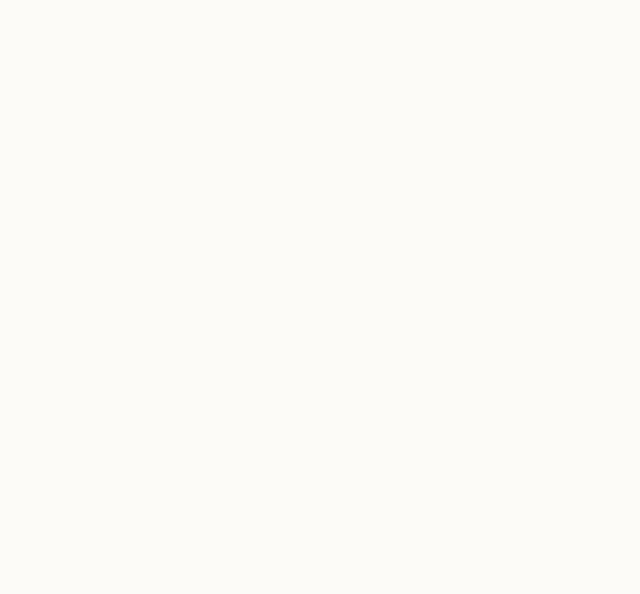
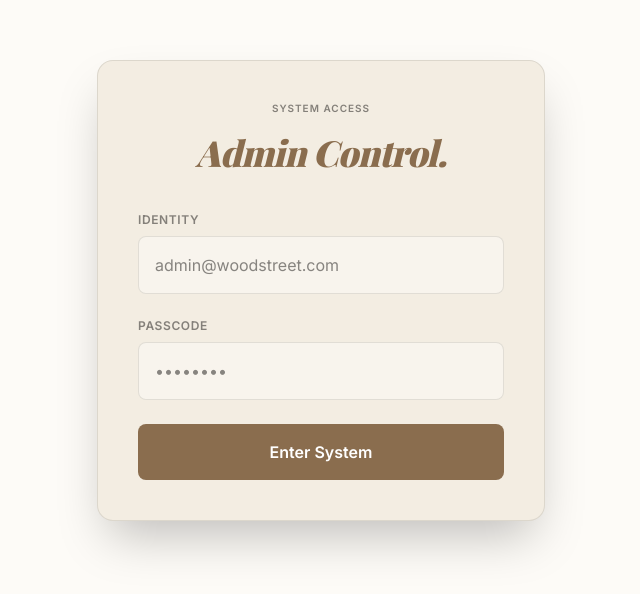
Before and after one commit to MendzTeus/WoodStCollective, a React (Vite) app: page /admin/login in a window 1280 px wide. Before the commit this address had no page. Shown: the part 110-704 px from the top of the page, without its empty margins (319-959 px from the left). Built offline with nearby package versions, Linux system fonts and the light colour scheme; no server answers; a web font is replaced by a local one.

Commit message:
feat: Integrate Supabase for authentication
Adds Supabase client and context for handling user authentication.
Introduces environment variables for Supabase configuration.
Implements protected routes for admin access.
Updates room details to include an optional Airbnb URL.

```diff
--- a/package.json
+++ b/package.json
@@ -12,6 +12,7 @@
   },
   "dependencies": {
     "@google/genai": "^1.29.0",
+    "@supabase/supabase-js": "^2.105.4",
     "@tailwindcss/vite": "^4.1.14",
     "@vitejs/plugin-react": "^5.0.4",
     "date-fns": "^4.1.0",
--- a/src/App.tsx
+++ b/src/App.tsx
@@ -5,7 +5,9 @@
 
 import { BrowserRouter as Router, Routes, Route, Navigate } from "react-router-dom";
 import { SiteProvider } from "./context/SiteContext";
+import { AuthProvider } from "./context/AuthContext";
 import Layout from "./components/Layout";
+import ProtectedRoute from "./components/ProtectedRoute";
 import Home from "./pages/Home";
 import Spaces from "./pages/Spaces";
 import RoomDetail from "./pages/RoomDetail";
@@ -14,6 +16,7 @@ import About from "./pages/About";
 import Amenities from "./pages/Amenities";
 
 // Admin
+import AdminLogin from "./pages/admin/Login";
 import AdminLayout from "./pages/admin/AdminLayout";
 import AdminPages from "./pages/admin/Pages";
 import AdminRooms from "./pages/admin/Rooms";
@@ -22,6 +25,7 @@ import AdminReviews from "./pages/admin/Reviews";
 
 export default function App() {
   return (
+    <AuthProvider>
       <SiteProvider>
         <Router>
           <Layout>
@@ -33,7 +37,13 @@ export default function App() {
               <Route path="/about" element={<About />} />
               <Route path="/amenities" element={<Amenities />} />
 
-            <Route path="/admin" element={<AdminLayout />}>
+              <Route path="/admin/login" element={<AdminLogin />} />
+
+              <Route path="/admin" element={
+                <ProtectedRoute>
+                  <AdminLayout />
+                </ProtectedRoute>
+              }>
                 <Route index element={<Navigate to="/admin/pages" replace />} />
                 <Route path="pages" element={<AdminPages />} />
                 <Route path="rooms" element={<AdminRooms />} />
@@ -44,5 +54,6 @@ export default function App() {
           </Layout>
         </Router>
       </SiteProvider>
+    </AuthProvider>
   );
 }
--- /dev/null
+++ b/src/components/ProtectedRoute.tsx
@@ -0,0 +1,21 @@
+import React from 'react';
+import { Navigate } from 'react-router-dom';
+import { useAuth } from '../context/AuthContext';
+
+export default function ProtectedRoute({ children }: { children: React.ReactNode }) {
+  const { user, isLoading } = useAuth();
+
+  if (isLoading) {
+    return (
+      <div className="min-h-screen bg-background-dark flex items-center justify-center">
+        <div className="w-12 h-12 border-4 border-divider-subtle border-t-primary rounded-full animate-spin"></div>
+      </div>
+    );
+  }
+
+  if (!user) {
+    return <Navigate to="/admin/login" replace />;
+  }
+
+  return <>{children}</>;
+}
--- /dev/null
+++ b/src/context/AuthContext.tsx
@@ -0,0 +1,93 @@
+import React, { createContext, useContext, useState, useEffect, ReactNode } from 'react';
+import { supabase } from '../lib/supabase';
+
+type User = {
+  id: string;
+  email: string;
+} | null;
+
+type AuthContextType = {
+  user: User;
+  isLoading: boolean;
+  login: (email: string, password?: string) => Promise<{ error: string | null }>;
+  logout: () => Promise<void>;
+};
+
+const AuthContext = createContext<AuthContextType | undefined>(undefined);
+
+export function AuthProvider({ children }: { children: ReactNode }) {
+  const [user, setUser] = useState<User>(null);
+  const [isLoading, setIsLoading] = useState(true);
+
+  useEffect(() => {
+    if (supabase) {
+      // Check active sessions and sets the user
+      supabase.auth.getSession().then(({ data: { session } }) => {
+        setUser(session?.user ? { id: session.user.id, email: session.user.email || '' } : null);
+        setIsLoading(false);
+      });
+
+      // Listen for changes on auth state
+      const { data: { subscription } } = supabase.auth.onAuthStateChange((_event, session) => {
+        setUser(session?.user ? { id: session.user.id, email: session.user.email || '' } : null);
+        setIsLoading(false);
+      });
+
+      return () => subscription.unsubscribe();
+    } else {
+      // Dummy check for development if Supabase isn't configured
+      const savedUser = localStorage.getItem('dummy_admin_user');
+      if (savedUser) {
+        try {
+          setUser(JSON.parse(savedUser));
+        } catch (e) {
+          // Ignore
+        }
+      }
+      setIsLoading(false);
+    }
+  }, []);
+
+  const login = async (email: string, password?: string) => {
+    if (supabase && password) {
+      const { error } = await supabase.auth.signInWithPassword({
+        email,
+        password,
+      });
+      if (error) return { error: error.message };
+      return { error: null };
+    } else {
+      // Dummy login for development without Supabase keys
+      if (email === 'admin@woodstreet.com') {
+        const dummyUser = { id: 'dummy-1', email };
+        localStorage.setItem('dummy_admin_user', JSON.stringify(dummyUser));
+        setUser(dummyUser);
+        return { error: null };
+      }
+      return { error: 'Invalid credentials. (Hint: use admin@woodstreet.com in preview mode)' };
+    }
+  };
+
+  const logout = async () => {
+    if (supabase) {
+      await supabase.auth.signOut();
+    } else {
+      localStorage.removeItem('dummy_admin_user');
+      setUser(null);
+    }
+  };
+
+  return (
+    <AuthContext.Provider value={{ user, isLoading, login, logout }}>
+      {children}
+    </AuthContext.Provider>
+  );
+}
+
+export function useAuth() {
+  const context = useContext(AuthContext);
+  if (context === undefined) {
+    throw new Error('useAuth must be used within an AuthProvider');
+  }
+  return context;
+}
--- a/src/context/SiteContext.tsx
+++ b/src/context/SiteContext.tsx
@@ -18,6 +18,7 @@ export interface Room {
   features: { title: string; desc: string }[];
   gallery: string[];
   details: string;
+  airbnbUrl?: string;
 }
 
 export interface Review {
--- a/src/data/rooms.ts
+++ b/src/data/rooms.ts
@@ -8,6 +8,7 @@ export interface Room {
   features: { icon: string; title: string; desc: string }[];
   gallery: string[];
   details: string;
+  airbnbUrl?: string;
 }
 
 export const rooms: Room[] = [
@@ -19,6 +20,7 @@ export const rooms: Room[] = [
     longDescription: "Designed for discerning professionals, the Classic En-Suite offers an impeccable blend of privacy and luxury. Every detail has been curated to provide a premium living experience, from the custom-designed workstation to the spa-inspired bathroom.",
     image: "https://lh3.googleusercontent.com/aida-public/AB6AXuD7OczJILloz1EEHLDDHLHBQVGs-gL3MxVIDkUEq4jxWn3_eguqhKmpBPM06DSWa9YLQFWV8KpqdMei7Bn-Gh78simyIpH1UoxrePBEnAqUlP2FVj0jSyhsJZ3DS5ZP38hd9biUe-ak7W8OeBT90IsBQZai4z3QrVJmvK2taYfg5tTq81WjBxDa64Zp3_ivGCOaqCq7RSiPhKLB8oUl1H-gAFiqMDOw_U8ErUtpqOmgwMXP9ctNy1ZW1aT-Dj5RNXk2a5JdOj2D8nA",
     details: "King Bed",
+    airbnbUrl: "https://www.airbnb.com/",
     features: [
       { icon: "Bed", title: "Premium Bedding", desc: "High-thread-count linens and a custom mattress." },
       { icon: "Bath", title: "En-Suite", desc: "Rainfall shower and boutique toiletries." }
--- /dev/null
+++ b/src/lib/supabase.ts
@@ -0,0 +1,10 @@
+/// <reference types="vite/client" />
+import { createClient } from '@supabase/supabase-js';
+
+const supabaseUrl = import.meta.env.VITE_SUPABASE_URL || '';
+const supabaseAnonKey = import.meta.env.VITE_SUPABASE_ANON_KEY || '';
+
+// If credentials are provided, we initialize the client, otherwise it stays null.
+export const supabase = supabaseUrl && supabaseAnonKey
+  ? createClient(supabaseUrl, supabaseAnonKey)
+  : null;
--- /dev/null
+++ b/src/pages/admin/Login.tsx
@@ -0,0 +1,92 @@
+import React, { useState } from 'react';
+import { useNavigate } from 'react-router-dom';
+import { useAuth } from '../../context/AuthContext';
+import { supabase } from '../../lib/supabase';
+
+export default function AdminLogin() {
+  const [email, setEmail] = useState('');
+  const [password, setPassword] = useState('');
+  const [error, setError] = useState<string | null>(null);
+  const [isLoading, setIsLoading] = useState(false);
+  const { login } = useAuth();
+  const navigate = useNavigate();
+
+  const handleSubmit = async (e: React.FormEvent) => {
+    e.preventDefault();
+    setError(null);
+    setIsLoading(true);
+
+    const { error: loginError } = await login(email, password);
+
+    if (loginError) {
+      setError(loginError);
+      setIsLoading(false);
+    } else {
+      navigate('/admin');
+    }
+  };
+
+  return (
+    <div className="min-h-screen bg-background-dark flex items-center justify-center p-4">
+      <div className="bg-surface-container border border-divider-subtle p-10 rounded-2xl w-full max-w-md shadow-2xl relative overflow-hidden">
+        {/* Subtle noise/gradient background */}
+        <div className="absolute inset-0 bg-noise opacity-10 mix-blend-overlay pointer-events-none"></div>
+
+        <div className="text-center mb-10 relative z-10">
+          <div className="label-caps mb-4 tracking-widest text-text-muted">System Access</div>
+          <h1 className="font-display text-4xl font-black italic text-primary">Admin Control.</h1>
+
+          {!supabase && (
+             <div className="mt-8 p-4 bg-primary/10 border border-primary/20 text-primary text-sm font-medium rounded-lg text-left">
+               <p className="font-bold mb-2 uppercase text-xs tracking-wider">Preview Mode Active</p>
+               <p className="opacity-80">Supabase is not configured yet. For preview bypass, use email:</p>
+               <div className="mt-2 font-mono bg-background-dark px-3 py-2 rounded text-xs select-all">
+                 admin@woodstreet.com
+               </div>
+             </div>
+          )}
+        </div>
+
+        <form onSubmit={handleSubmit} className="space-y-6 relative z-10">
+          {error && (
+            <div className="p-4 bg-red-500/10 border border-red-500/20 text-red-500 text-sm font-medium rounded-lg">
+              {error}
+            </div>
+          )}
+
+          <div>
+            <label className="block text-xs font-bold text-text-muted mb-2 uppercase tracking-wider">Identity</label>
+            <input
+              type="email"
+              value={email}
+              onChange={(e) => setEmail(e.target.value)}
+              required
+              className="w-full p-4 bg-background-dark/50 focus:bg-background-dark border border-divider-subtle rounded-lg focus:border-primary focus:outline-none transition-all duration-300 text-text-primary"
+              placeholder="admin@woodstreet.com"
+            />
+          </div>
+
+          <div>
+            <label className="block text-xs font-bold text-text-muted mb-2 uppercase tracking-wider">Passcode</label>
+            <input
+              type="password"
+              value={password}
+              onChange={(e) => setPassword(e.target.value)}
+              required={!!supabase}
+              className="w-full p-4 bg-background-dark/50 focus:bg-background-dark border border-divider-subtle rounded-lg focus:border-primary focus:outline-none transition-all duration-300 text-text-primary"
+              placeholder="••••••••"
+            />
+          </div>
+
+          <button
+            type="submit"
+            disabled={isLoading}
+            className="w-full py-4 bg-primary text-on-primary font-bold rounded-lg hover:brightness-110 active:scale-95 transition-all mt-4 disabled:opacity-50 disabled:active:scale-100 flex items-center justify-center gap-2"
+          >
+            {isLoading ? 'Authenticating...' : 'Enter System'}
+          </button>
+        </form>
+      </div>
+    </div>
+  );
+}
--- a/src/pages/admin/RoomEditor.tsx
+++ b/src/pages/admin/RoomEditor.tsx
@@ -122,6 +122,17 @@ export default function AdminRoomEditor() {
                   onChange={(e) => setField('details', e.target.value)}
                 />
               </div>
+
+              <div>
+                <label className="block text-sm font-bold text-primary mb-2 uppercase tracking-wider">Airbnb Link</label>
+                <input
+                  className="w-full p-3 bg-background-dark border border-divider-subtle rounded-lg focus:border-primary focus:outline-none transition-colors text-text-primary"
+                  type="url"
+                  placeholder="https://airbnb.com/..."
+                  value={localRoom.airbnbUrl || ''}
+                  onChange={(e) => setField('airbnbUrl', e.target.value)}
+                />
+              </div>
             </div>
           </section>
 
```
Also changed, not shown: src/pages/RoomDetail.tsx (+14 -3 lines), src/pages/admin/AdminLayout.tsx (+20 -6 lines), 2 other files (tests, documents, lock files or other folders). Lines whose indentation alone changed are shown as unchanged.
